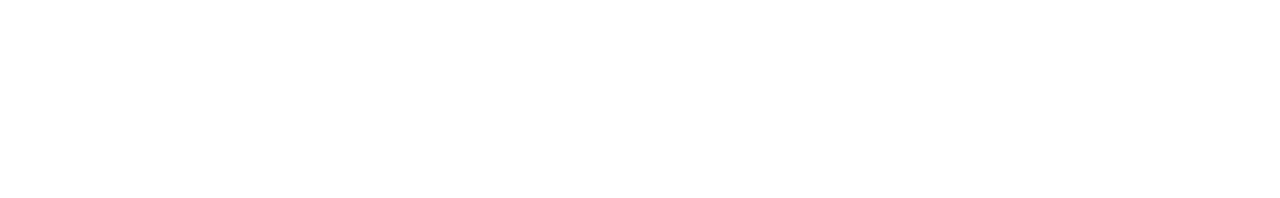
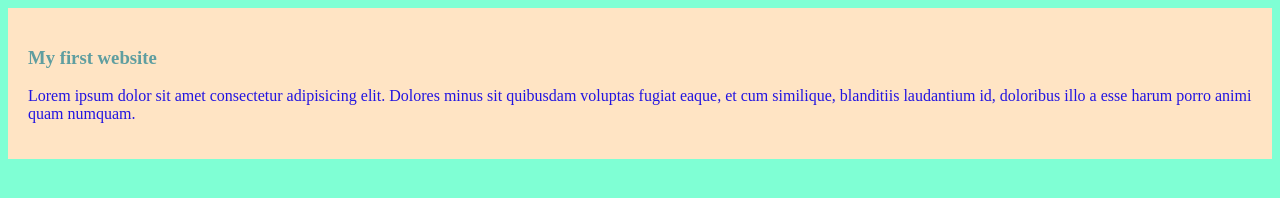
Before and after one commit to DewanNomanMahabub/my-first-git-repo, a plain HTML site: page index.html in a window 1280 px wide. Drawn offline with Linux system fonts and the light colour scheme.

Commit message:
added the first blog

```diff
--- a/index.html
+++ b/index.html
@@ -4,8 +4,14 @@
     <meta charset="UTF-8">
     <meta name="viewport" content="width=device-width, initial-scale=1.0">
     <title>my first github repo</title>
+    <link rel="stylesheet" href="styles/blog.css">
 </head>
 <body>
+    <div>
+        <h3> My first website</h3>
+        <p>Lorem ipsum dolor sit amet consectetur adipisicing elit. Dolores minus sit quibusdam voluptas fugiat eaque, et cum similique, blanditiis laudantium id, doloribus illo a esse harum porro animi quam numquam.</p>
+
+    </div>
 
 </body>
 </html>
--- /dev/null
+++ b/styles/blog.css
@@ -0,0 +1,15 @@
+h3{
+    color: cadetblue;
+    background-color:bisque;
+}
+div{
+    background-color: bisque;
+    padding: 20px;
+}
+p{
+    color: rgb(34, 20, 225);
+    background-color: bisque;
+}
+*{
+    background-color: aquamarine;
+}
```
